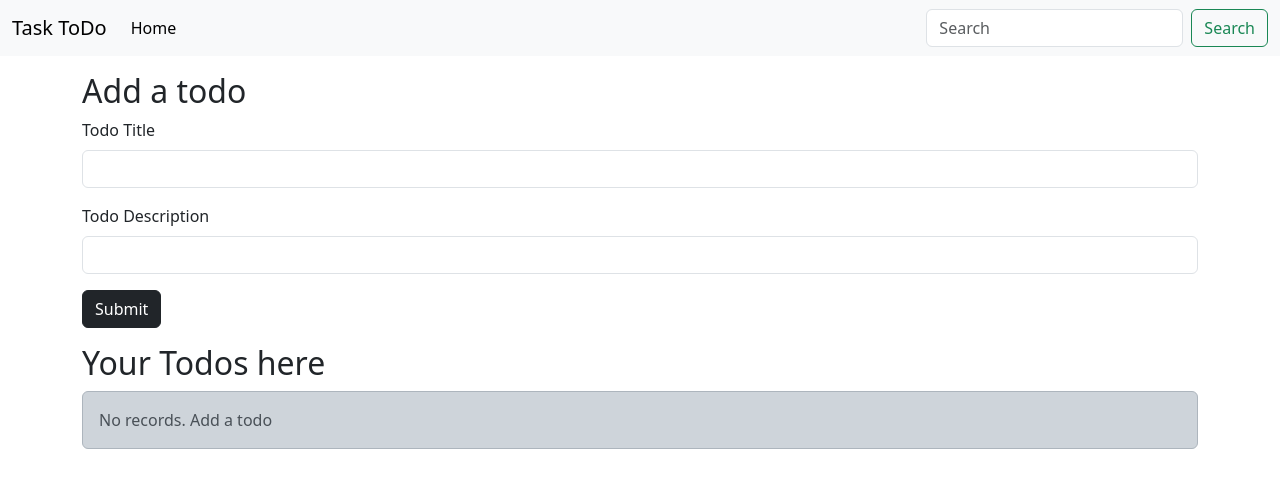
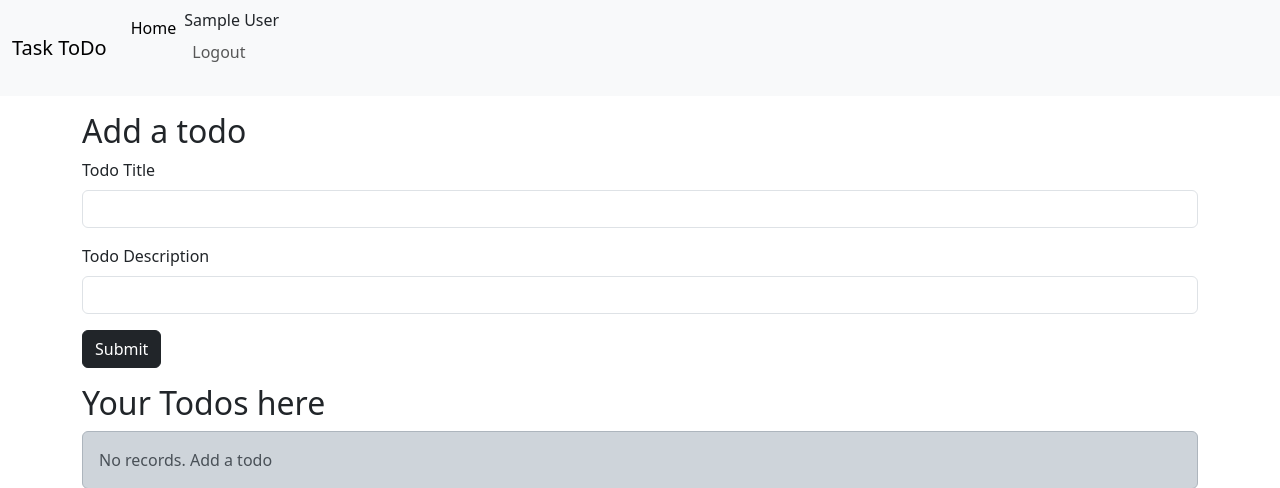
Before and after one commit to amritanagekar/demoProject, a Flask app: page /todos in a window 1280 px wide. Shown: the top 488 px of the page. Run offline with Flask 3, Linux system fonts and the light colour scheme; the visitor is signed in with stand-in values (Sample User, id 1).

Commit message:
Add files via upload

```diff
--- a/templates/base.html
+++ b/templates/base.html
@@ -9,7 +9,7 @@
 <body>
   <nav class="navbar navbar-expand-lg bg-body-tertiary">
     <div class="container-fluid">
-          <a class="navbar-brand" href="/todos">Task ToDo</a>
+      <a class="navbar-brand" href="/index">Task ToDo</a>
         <button class="navbar-toggler" type="button" data-bs-toggle="collapse" data-bs-target="#navbarSupportedContent" aria-controls="navbarSupportedContent" aria-expanded="false" aria-label="Toggle navigation">
         <span class="navbar-toggler-icon"></span>
         </button>
@@ -18,14 +18,16 @@
               <li class="nav-item">
                 <a class="nav-link active" aria-current="page" href="#">Home</a>
               </li>
+              <li class="nav-item"> {{session.name}}
+                <a href="{{ url_for('logout') }}" class="nav-link">
+                  <i class="nav-icon fas fa-th"></i>
+                  <p>
+                    Logout
+                  </p>
+                </a>
+              </li>
+            </ul>
 
-
-
-            </ul>
-            <form class="d-flex" role="search">
-              <input class="form-control me-2" type="search" placeholder="Search" aria-label="Search">
-              <button class="btn btn-outline-success" type="submit">Search</button>
-            </form>
           </div>
         </div>
 </nav>
--- a/templates/index.html
+++ b/templates/index.html
@@ -1,16 +1,12 @@
 {% extends 'base.html' %}
 {% block body %}
 
-
-
-
 <div class="container my-3">
         <h2>Add a todo</h1>
-        <form action="/todos" method="POST">
+        <form action="/index" method="POST">
             <div class="mb-3">
               <label for="title" class="form-label">Todo Title</label>
               <input type="text" class="form-control" name="title" id="title" aria-describedby="emailHelp">
-
             </div>
             <div class="mb-3">
               <label for="desc" class="form-label">Todo Description</label>
@@ -21,7 +17,6 @@
 </div>
 <div class="container my-3">
     <h2>Your Todos here</h2>
-
         {% if allTodo|length == 0 %}
           <div class="alert alert-dark" role="alert">
             No records. Add a todo
@@ -49,7 +44,6 @@
                   </tr>
                 {% endfor %}
         {% endif %}
-
               </tbody>
           </table>
 </div>
--- a/templates/register.html
+++ b/templates/register.html
@@ -6,12 +6,12 @@
     <title>Register</title>
     <link href="https://cdn.jsdelivr.net/npm/bootstrap@5.3.2/dist/css/bootstrap.min.css" rel="stylesheet" integrity="sha384-T3c6CoIi6uLrA9TneNEoa7RxnatzjcDSCmG1MXxSR1GAsXEV/Dwwykc2MPK8M2HN" crossorigin="anonymous">
 </head>
+
 <div class="container my-3">
     <h1>New user Resgistration</h1>
-    <h4>Already have an account?<a href="{{url_for('login')}}">
-        Login Here</a></h4>
-        <h1>Register Page</h1>
+    <h4>Already have an account?<a href="{{url_for('login')}}">Login Here</a></h4><h1>Register Page</h1>
 </div>
+
 <div class="container my-3">
     <form action="/register" method="POST">
         <div class="mb-3">
--- a/templates/update.html
+++ b/templates/update.html
@@ -1,8 +1,5 @@
 {% extends 'base.html' %}
 {% block body %}
-
-
-
 
     <div class="container my-3">
         <h2>Update your todo</h1>
@@ -10,14 +7,13 @@
             <div class="mb-3">
               <label for="title" class="form-label">Todo Title</label>
               <input type="text" class="form-control" name="title" id="title" value="{{todo.title}}" aria-describedby="emailHelp">
-
             </div>
             <div class="mb-3">
               <label for="desc" class="form-label">Todo Description</label>
               <input type="text" class="form-control" name="desc" id="desc" value="{{todo.desc}}">
             </div>
             <button type="submit" class="btn btn-dark">Update</button>
-          </form>
+        </form>
     </div>
 
     <script src="https://cdn.jsdelivr.net/npm/bootstrap@5.3.2/dist/js/bootstrap.bundle.min.js" integrity="sha384-C6RzsynM9kWDrMNeT87bh95OGNyZPhcTNXj1NW7RuBCsyN/o0jlpcV8Qyq46cDfL" crossorigin="anonymous"></script>
```
Also changed, not shown: templates/dashboard.html (added, +22 -0 lines), templates/home.html (+13 -6 lines), templates/login.html (+4 -5 lines). Lines whose indentation alone changed are shown as unchanged.
